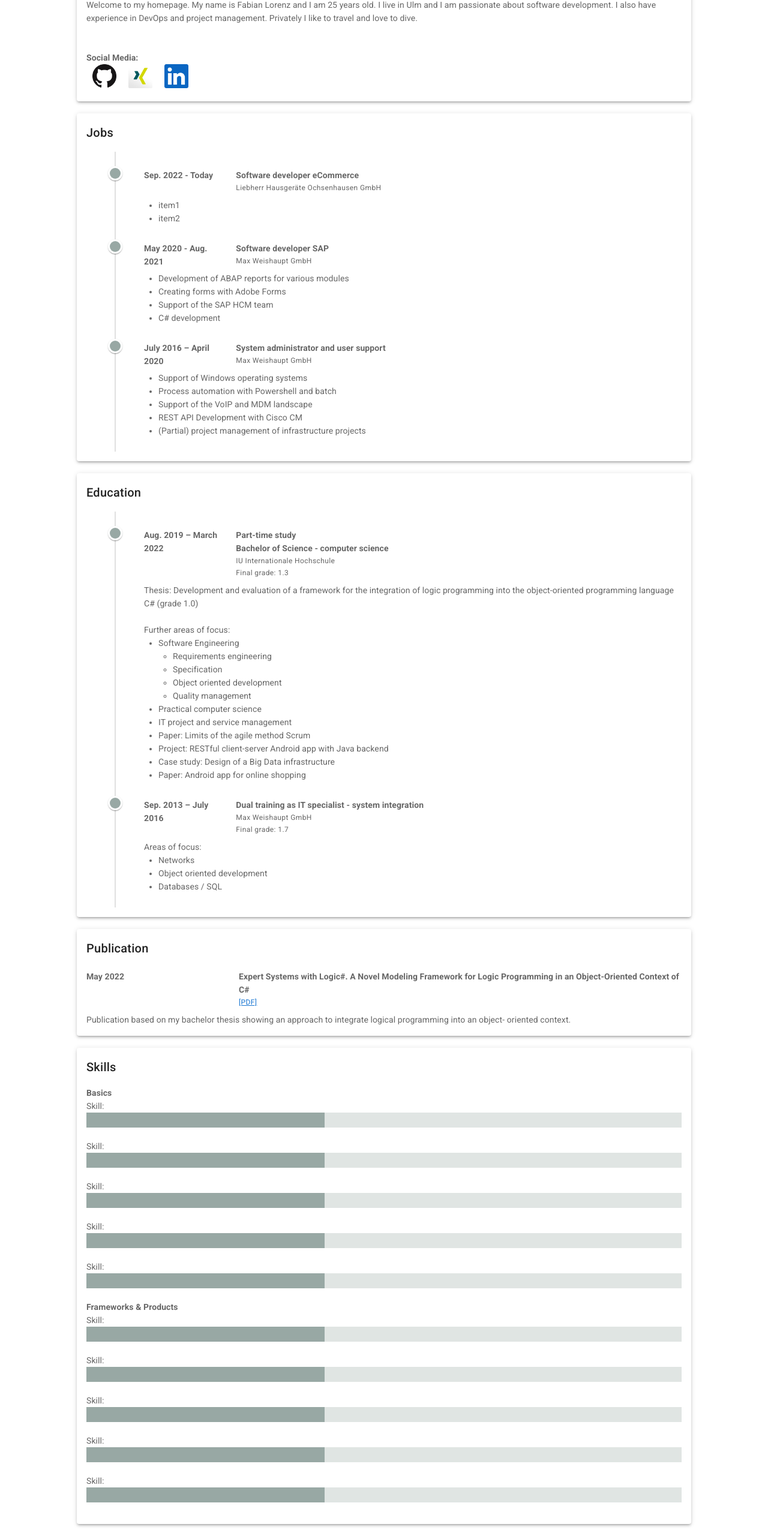
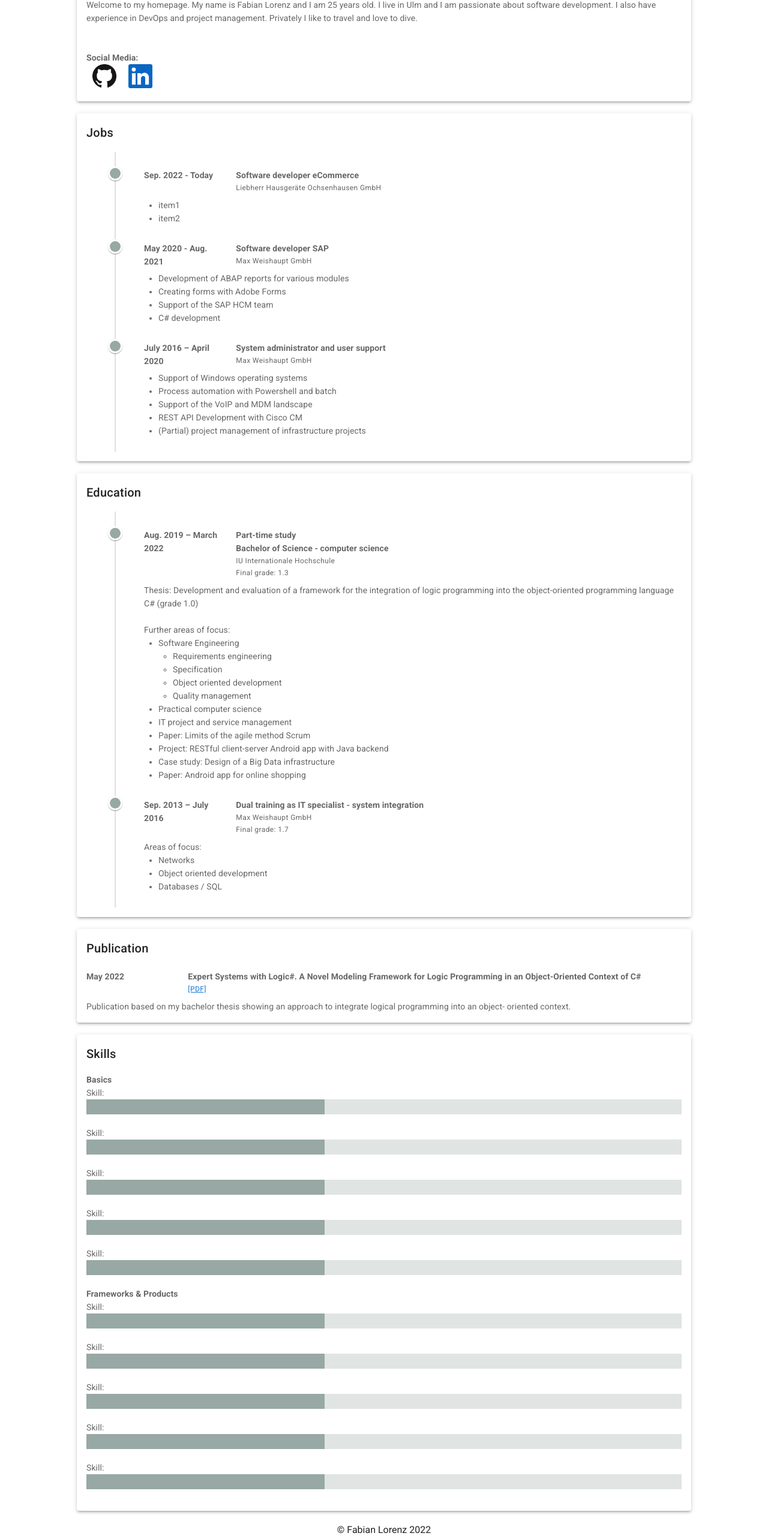
Before and after one commit to 1Joghurt/1Joghurt.github.io, a Vue app: page / in a window 1280 px wide. Shown: the part 151-2717 px from the top of the page at 60% size. Built offline with nearby package versions, Linux system fonts and the light colour scheme.

Commit message:
Removed xing (not sure about licence)

```diff
--- a/src/App.vue
+++ b/src/App.vue
@@ -22,6 +22,8 @@
       <EducationPart class="part" />
       <PublicationPart class="part" />
       <SkillsPart class="part" />
+
+      <div class="copyright">&copy; Fabian Lorenz {{ new Date().getFullYear() }}</div>
 
     </v-main>
   </v-app>
@@ -63,4 +65,9 @@ export default {
 .part {
   margin: 20px auto 20px auto;
 }
+
+.copyright {
+  text-align: center;
+  margin-bottom: 10px;
+}
 </style>
--- a/src/components/AboutMe.vue
+++ b/src/components/AboutMe.vue
@@ -6,8 +6,6 @@
       <b>Social Media: </b><br>
       <a href="https://github.com/1Joghurt/" target="_blank" class="logo"><img src="../assets/github_logo.png"
           alt="GitHub" width="40px" height="40px" /></a>
-      <a href="https://www.xing.com/profile/Fabian_Lorenz19/cv" target="_blank" class="logo"><img
-          src="../assets/xing_logo.png" alt="XING" width="40px" height="40px" /></a>
       <a href="https://www.linkedin.com/in/fabian-lorenz-286986185" target="_blank" class="logo"><img
           src="../assets/linkedin_logo.png" alt="LinkedIn" width="40px" height="40px" /></a>
     </v-card-text>
--- a/src/components/PublicationPart.vue
+++ b/src/components/PublicationPart.vue
@@ -3,7 +3,7 @@
         <v-card-title>{{ $t("publication.headline") }}</v-card-title>
         <v-card-text>
             <v-row class="pt-1">
-                <v-col cols="3">
+                <v-col cols="2">
                     <strong>{{ $t("publication.lsharp_date") }}</strong>
                 </v-col>
                 <v-col>
```
Also changed, not shown: src/assets/xing_logo.png (deleted).
